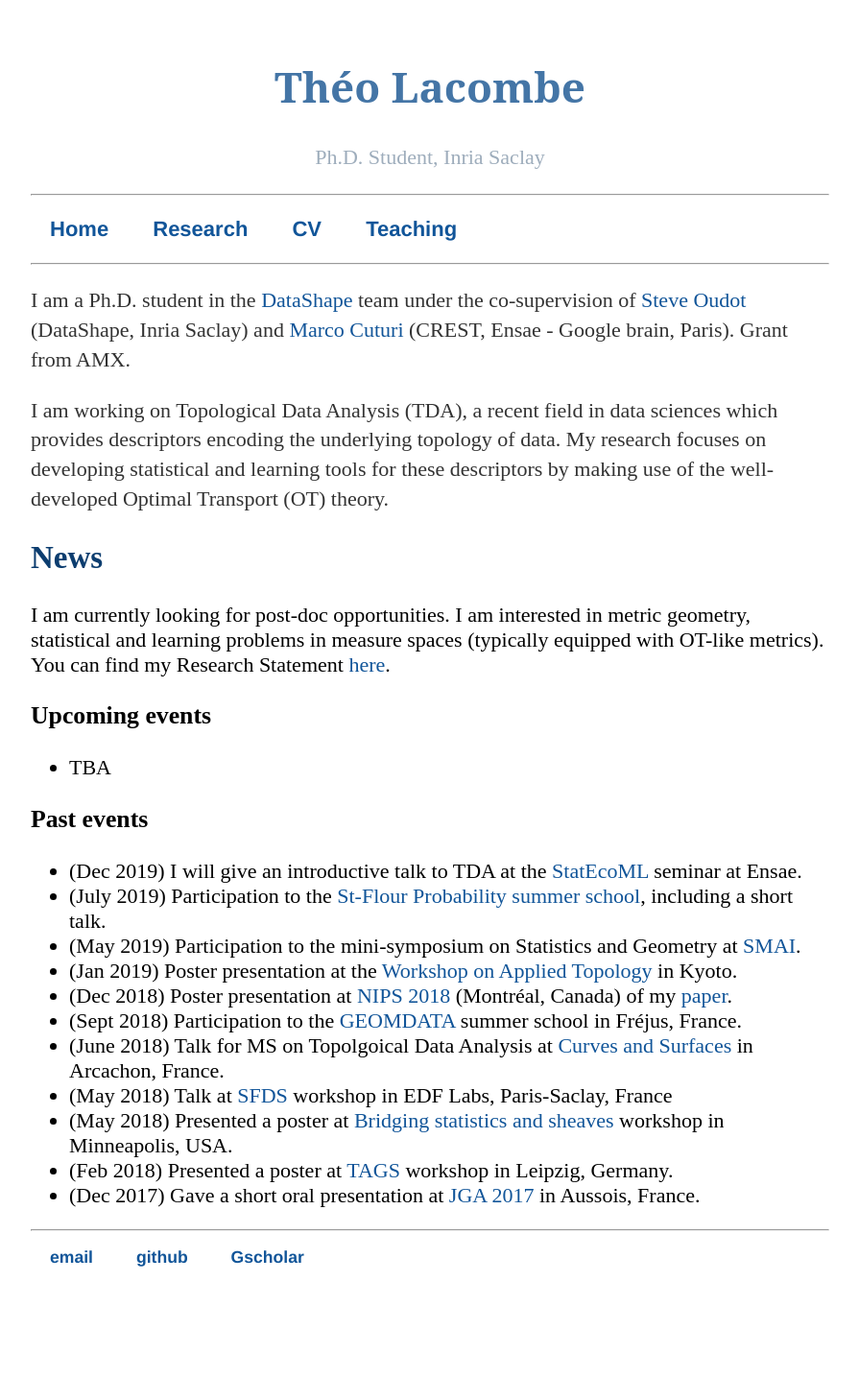
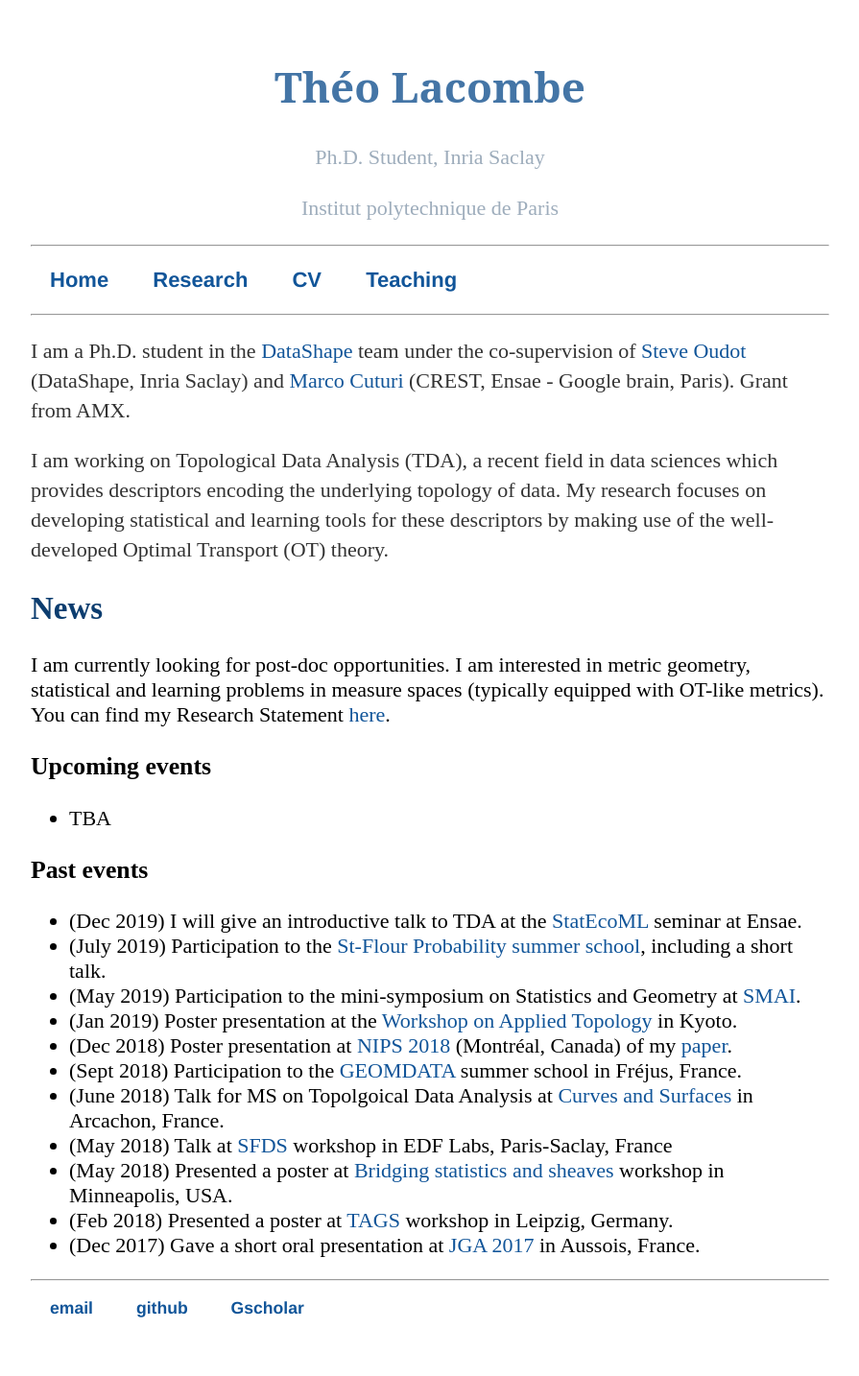
Before and after one commit to tlacombe/tlacombe.github.io, a Jekyll site: the page built from index.html, in a window 1280 px wide. Shown: the whole page at 96% size, without its empty margins (192-1087 px from the left). Built offline with Jekyll 4.4.1, drawn with Linux system fonts in a browser that asks for light colours; before the commit the page ends 1381 px from its top, so only the background shows below that.

Commit message:
added mention IPP

```diff
--- a/_layouts/default.html
+++ b/_layouts/default.html
@@ -11,6 +11,7 @@
     <h1 class="title">Théo Lacombe</h1>
     <!--<img src="photo.jpg" alt="Theo Lacombe" class="picture" />-->
     <p class="subtitle">Ph.D. Student, Inria Saclay</p>
+    <p class="subtitle">Institut polytechnique de Paris</p>
   </header>
 
 <hr>
```
